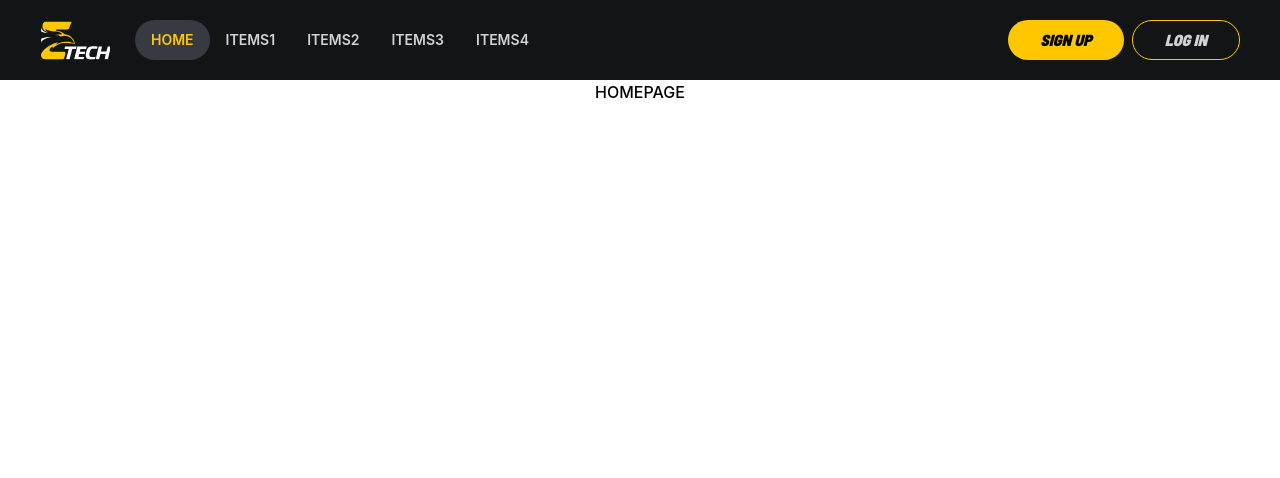
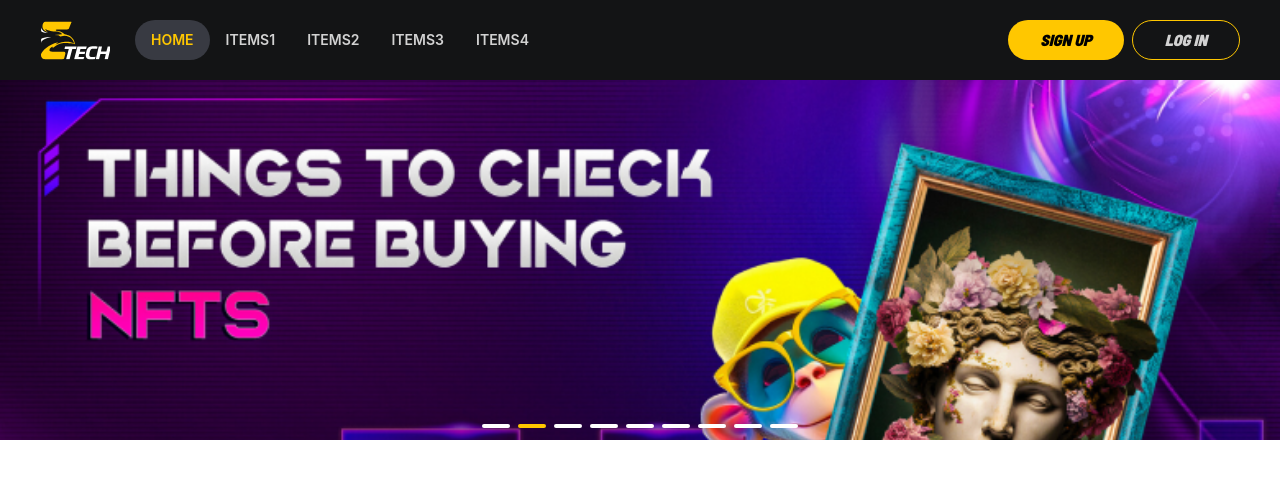
Before and after one commit to nhattrinhle/nevel_test, a React (Vite) app: page / in a window 1280 px wide. Shown: the top 478 px of the page. Built offline with nearby package versions, Linux system fonts and the light colour scheme; a web font is replaced by a local one.

Commit message:
feat: create slider (#2)

```diff
--- /dev/null
+++ b/src/components/Slider.jsx
@@ -0,0 +1,56 @@
+import React, { useEffect, useState, useRef } from "react";
+import slide from "../assets/slide-mobile.png";
+import SliderContainer from "./SliderContainer";
+import SliderIndicators from "./SliderIndicators";
+
+const Slider = () => {
+  const originalSlides = Array(9).fill(slide);
+  const slides = [originalSlides[originalSlides.length - 1], ...originalSlides, originalSlides[0]];
+  const [activeIndex, setActiveIndex] = useState(1);
+  const [transitionEnabled, setTransitionEnabled] = useState(true);
+  const intervalRef = useRef(null);
+
+  const startAutoSlide = () => {
+    intervalRef.current = setInterval(() => {
+      setActiveIndex((prev) => prev + 1);
+    }, 5000);
+  };
+
+  useEffect(() => {
+    startAutoSlide();
+    return () => clearInterval(intervalRef.current);
+  }, []);
+
+  useEffect(() => {
+    if (activeIndex === 0) {
+      setTransitionEnabled(false);
+      setActiveIndex(originalSlides.length);
+    } else if (activeIndex === slides.length - 1) {
+      setTransitionEnabled(false);
+      setActiveIndex(1);
+    } else {
+      setTransitionEnabled(true);
+    }
+  }, [activeIndex, originalSlides.length, slides.length]);
+
+  const handleDotClick = (index) => {
+    clearInterval(intervalRef.current);
+    setActiveIndex(index + 1);
+    startAutoSlide();
+  };
+
+  return (
+    <section className="flex relative flex-col w-full max-md:max-w-full max-h-[450px]">
+      <div className="relative w-full aspect-[2.17] md:aspect-[1600/450] overflow-hidden">
+        <SliderContainer slides={slides} activeIndex={activeIndex} transitionEnabled={transitionEnabled} />
+      </div>
+      <SliderIndicators
+        originalSlides={originalSlides}
+        activeIndex={activeIndex}
+        handleDotClick={handleDotClick}
+      />
+    </section>
+  );
+};
+
+export default Slider;
--- /dev/null
+++ b/src/components/SliderContainer.jsx
@@ -0,0 +1,24 @@
+import React from "react";
+
+const SliderContainer = ({ slides, activeIndex, transitionEnabled }) => {
+  return (
+    <div
+      className="flex h-full transition-transform duration-300 ease-in-out"
+      style={{
+        transform: `translateX(-${activeIndex * 100}%)`,
+        transition: transitionEnabled ? "transform 300ms ease-in-out" : "none",
+      }}
+    >
+      {slides.map((slideImage, index) => (
+        <img
+          key={index}
+          src={slideImage}
+          alt={`Slide ${index > 0 && index < slides.length - 1 ? index : ""}`}
+          className="w-full flex-shrink-0 object-cover object-center md:object-[40%_35%] md:h-[450px]"
+        />
+      ))}
+    </div>
+  );
+};
+
+export default SliderContainer;
--- /dev/null
+++ b/src/components/SliderIndicators.jsx
@@ -0,0 +1,20 @@
+import React from "react";
+
+const SliderIndicators = ({ originalSlides, activeIndex, handleDotClick }) => {
+  return (
+    <div className="flex absolute bottom-3 left-2/4 z-2 gap-2 items-center self-start -translate-x-2/4 translate-y-[0%]">
+      {originalSlides.map((_, index) => (
+        <div
+          key={index}
+          className={`flex shrink-0 self-stretch my-auto w-7 max-md:w-4 h-1 rounded-3xl cursor-pointer ${activeIndex - 1 === index
+            ? "bg-[var(--background-primary-normal)]"
+            : "bg-[var(--background-neutral-invert-normal)] hover:bg-[var(--background-neutral-subdued)]"
+            }`}
+          onClick={() => handleDotClick(index)}
+        />
+      ))}
+    </div>
+  );
+};
+
+export default SliderIndicators;
--- a/src/components/layouts/MainLayout.jsx
+++ b/src/components/layouts/MainLayout.jsx
@@ -3,10 +3,9 @@ import Header from "./header/Header";
 
 const Layout = ({ children }) => {
   return (
-    <div className="flex flex-col min-h-screen">
+    <div className="w-full min-w-full overflow-x-hidden">
       <Header />
-      <main>{children}</main>
-      {/* Footer */}
+      <main className="w-full mx-auto">{children}</main>
     </div>
   );
 };
--- a/src/components/layouts/header/Header.jsx
+++ b/src/components/layouts/header/Header.jsx
@@ -10,6 +10,10 @@ const Header = () => {
 
   const toggleMobileMenu = () => {
     setIsMobileMenuOpen(!isMobileMenuOpen);
+  };
+
+  const closeMobileMenu = () => {
+    setIsMobileMenuOpen(false);
   };
 
   return (
@@ -68,7 +72,14 @@ const Header = () => {
       </header>
 
       {/* Mobile Menu - appears when toggle is clicked */}
-      {isMobileMenuOpen && <MobileMenu activeNav={activeNav} setActiveNav={setActiveNav} />}
+      {isMobileMenuOpen && (
+        <MobileMenu
+          isOpen={isMobileMenuOpen}
+          activeNav={activeNav}
+          setActiveNav={setActiveNav}
+          onClose={closeMobileMenu}
+        />
+      )}
     </>
   );
 };
--- a/src/components/layouts/header/MobileMenu.jsx
+++ b/src/components/layouts/header/MobileMenu.jsx
@@ -2,7 +2,7 @@ import React from "react";
 import { useLocation, Link } from "react-router-dom";
 import NavigationItem from "./NavigationItem";
 
-const MobileMenu = () => {
+const MobileMenu = ({ isOpen, onClose }) => {
   const location = useLocation();
   const menuItems = [
     { label: "HOME", path: "/" },
@@ -12,11 +12,17 @@ const MobileMenu = () => {
     { label: "ITEMS 4", path: "/items4" },
   ];
 
+  if (!isOpen) return null;
+
   return (
     <div className="md:hidden w-full min-h-screen p-5 absolute left-0 z-10 bg-[var(--background-neutral-normal)]">
       <div className="flex flex-col gap-4 w-full">
         {menuItems.map((item) => (
-          <Link to={item.path} key={item.label}>
+          <Link
+            to={item.path}
+            key={item.label}
+            onClick={onClose}
+          >
             <NavigationItem
               label={item.label}
               isActive={location.pathname === item.path}
--- a/src/index.css
+++ b/src/index.css
@@ -7,10 +7,13 @@
   --background-neutral-subdued: #383A42;
   --background-neutral-normal:#1F2023;
   --background-neutral-accent: #131415;
+  --background-neutral-invert-normal: #FFFFFF;
+  --background-custom-red: #FF0000;
   --border-primary-normal: #FFC700;
   --border-primary-subdued: #FFE8AB;
   --text-neutral-invert-accent: #1F1F1F;
   --text-neutral-accent: #D2D2D2;
+  --text-neutral-subdued: #FFFFFF;
 }
 
 body {
--- a/src/pages/HomePage.jsx
+++ b/src/pages/HomePage.jsx
@@ -1,6 +1,12 @@
+import React from "react";
+
+import Slider from "../components/Slider";
+
 function HomePage() {
   return (
-    <><p>HOMEPAGE</p></>
+    <>
+      <Slider />
+    </>
   );
 }
 
```
Also changed, not shown: src/assets/slide-mobile.png (added), src/assets/slide.png (added).
